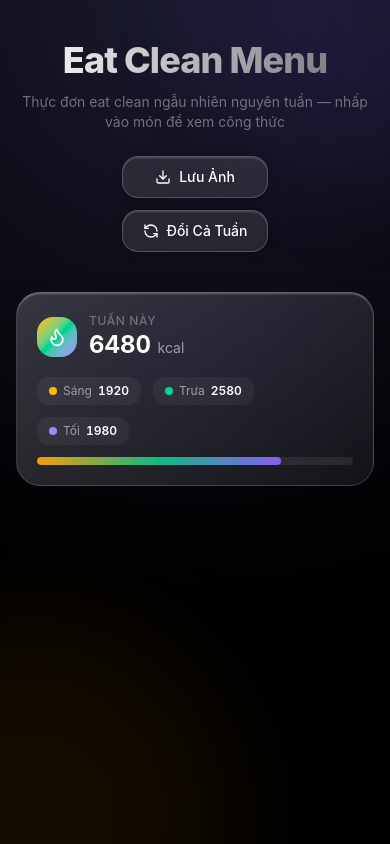
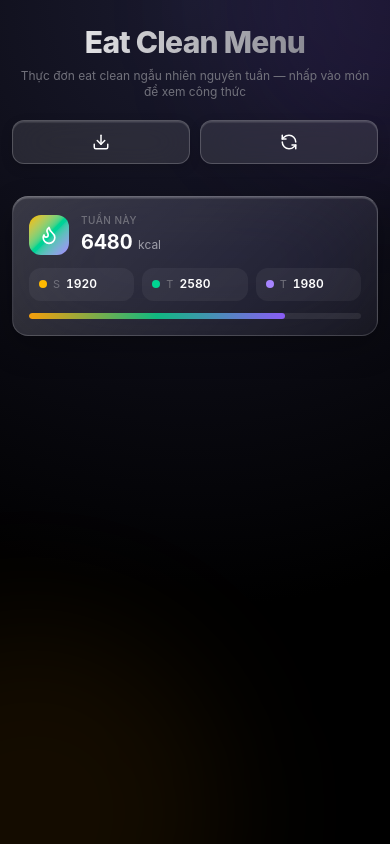
Before and after one commit to mtdes23/eat-clean, a Vue app: page / in a window 390 px wide. Shown: the top 844 px of the page. Built offline with nearby package versions, Linux system fonts and the light colour scheme.

Commit message:
tối ưu mobile: touch targets 44px+, safe area, loại bỏ hover-only trên mobile, responsive spacing, viewport-fit=cover, reduced-motion, overscroll-behavior

```diff
--- a/index.html
+++ b/index.html
@@ -3,7 +3,11 @@
   <head>
     <meta charset="UTF-8" />
     <link rel="icon" type="image/svg+xml" href="/favicon.svg" />
-    <meta name="viewport" content="width=device-width, initial-scale=1.0" />
+    <meta name="viewport" content="width=device-width, initial-scale=1.0, viewport-fit=cover, maximum-scale=5, user-scalable=yes" />
+    <meta name="theme-color" content="#000000" />
+    <meta name="apple-mobile-web-app-capable" content="yes" />
+    <meta name="apple-mobile-web-app-status-bar-style" content="black-translucent" />
+    <meta name="mobile-web-app-capable" content="yes" />
     <meta name="description" content="Tạo thực đơn eat clean ngẫu nhiên cho cả tuần. Xem công thức chi tiết cho từng món ăn healthy, giúp bạn ăn sạch sống khỏe mỗi ngày!" />
     <meta property="og:title" content="Eat Clean Menu" />
     <meta property="og:description" content="Thực đơn eat clean ngẫu nhiên nguyên tuần siêu ngon và đủ dinh dưỡng" />
--- a/src/components/WeeklyMenu.vue
+++ b/src/components/WeeklyMenu.vue
@@ -1,62 +1,62 @@
 <template>
-  <div class="w-full max-w-7xl mx-auto py-10 px-4 sm:px-6 lg:px-8 relative">
+  <div class="w-full max-w-7xl mx-auto py-6 md:py-10 px-3 sm:px-6 lg:px-8 relative">
     <div ref="captureRef">
-      <div class="flex flex-col md:flex-row justify-between items-center mb-10 gap-6 relative z-10">
+      <div class="flex flex-col md:flex-row justify-between items-center mb-8 md:mb-10 gap-5 relative z-10">
         <div class="text-center md:text-left">
-          <h1 class="text-4xl md:text-5xl font-extrabold text-transparent bg-clip-text bg-gradient-to-r from-white to-zinc-500 mb-3 tracking-tight">
+          <h1 class="text-3xl md:text-5xl font-extrabold text-transparent bg-clip-text bg-gradient-to-r from-white to-zinc-500 mb-2 tracking-tight">
             Eat Clean Menu
           </h1>
-          <p class="text-zinc-500 text-sm max-w-xl">
+          <p class="text-zinc-500 text-xs md:text-sm max-w-xl">
             Thực đơn eat clean ngẫu nhiên nguyên tuần &mdash; nhấp vào món để xem công thức
           </p>
         </div>
-        <div class="flex flex-col sm:flex-row gap-3" data-html2canvas-ignore>
-          <button @click="downloadImage" class="glass-button flex items-center justify-center gap-2 px-5 py-2.5 rounded-2xl text-sm font-medium text-white group cursor-pointer hover:border-white/40">
-            <Download class="w-4 h-4 group-hover:-translate-y-0.5 transition-transform duration-300" />
-            Lưu Ảnh
+        <div class="flex flex-row gap-2.5 w-full sm:w-auto" data-html2canvas-ignore>
+          <button @click="downloadImage" class="glass-button flex items-center justify-center gap-2 px-4 py-3 md:px-5 md:py-2.5 rounded-xl md:rounded-2xl text-sm font-medium text-white cursor-pointer active:scale-95 flex-1 sm:flex-initial">
+            <Download class="w-[18px] h-[18px]" />
+            <span class="hidden xs:inline">Lưu Ảnh</span>
           </button>
-          <button @click="generateNewWeek" class="glass-button flex items-center justify-center gap-2 px-5 py-2.5 rounded-2xl text-sm font-medium text-white group cursor-pointer hover:border-white/40">
-            <RefreshCcw class="w-4 h-4 group-hover:-rotate-180 transition-transform duration-700" />
-            Đổi Cả Tuần
+          <button @click="generateNewWeek" class="glass-button flex items-center justify-center gap-2 px-4 py-3 md:px-5 md:py-2.5 rounded-xl md:rounded-2xl text-sm font-medium text-white cursor-pointer active:scale-95 flex-1 sm:flex-initial">
+            <RefreshCcw class="w-[18px] h-[18px]" />
+            <span class="hidden xs:inline">Đổi Tuần</span>
           </button>
         </div>
       </div>
 
-      <div class="glass-card-strong rounded-3xl p-5 mb-8 relative z-10" data-html2canvas-ignore>
-        <div class="flex items-center justify-between flex-wrap gap-4">
-          <div class="flex items-center gap-3">
-            <div class="w-10 h-10 rounded-2xl bg-gradient-to-br from-amber-400 via-emerald-400 to-violet-400 flex items-center justify-center">
+      <div class="glass-card-strong rounded-2xl md:rounded-3xl p-4 md:p-5 mb-6 md:mb-8 relative z-10" data-html2canvas-ignore>
+        <div class="flex flex-col sm:flex-row items-start sm:items-center justify-between gap-3">
+          <div class="flex items-center gap-3 w-full sm:w-auto">
+            <div class="w-10 h-10 rounded-xl md:rounded-2xl bg-gradient-to-br from-amber-400 via-emerald-400 to-violet-400 flex items-center justify-center shrink-0">
               <Flame class="w-5 h-5 text-white" />
             </div>
             <div>
-              <p class="text-xs text-zinc-500 font-medium uppercase tracking-wider">Tuần này</p>
-              <p class="text-2xl font-bold tabular-nums">{{ totalWeekCalories }} <span class="text-sm font-normal text-zinc-400">kcal</span></p>
+              <p class="text-[10px] md:text-xs text-zinc-500 font-medium uppercase tracking-wider">Tuần này</p>
+              <p class="text-xl md:text-2xl font-bold tabular-nums">{{ totalWeekCalories }} <span class="text-xs md:text-sm font-normal text-zinc-400">kcal</span></p>
             </div>
           </div>
-          <div class="flex flex-wrap gap-3 text-xs">
-            <div class="flex items-center gap-1.5 px-3 py-1.5 rounded-xl bg-white/5">
-              <span class="w-2 h-2 rounded-full bg-amber-400"></span>
-              <span class="text-zinc-400">Sáng</span>
-              <span class="text-white font-semibold tabular-nums">{{ totalTypeCalories.breakfast }}</span>
+          <div class="flex gap-2 w-full sm:w-auto">
+            <div class="flex-1 sm:flex-initial flex items-center gap-1.5 px-2.5 md:px-3 py-2 rounded-xl bg-white/5 min-w-0">
+              <span class="w-2 h-2 rounded-full bg-amber-400 shrink-0"></span>
+              <span class="text-zinc-500 text-[11px] md:text-xs">S</span>
+              <span class="text-white font-semibold tabular-nums text-xs md:text-sm">{{ totalTypeCalories.breakfast }}</span>
             </div>
-            <div class="flex items-center gap-1.5 px-3 py-1.5 rounded-xl bg-white/5">
-              <span class="w-2 h-2 rounded-full bg-emerald-400"></span>
-              <span class="text-zinc-400">Trưa</span>
-              <span class="text-white font-semibold tabular-nums">{{ totalTypeCalories.lunch }}</span>
+            <div class="flex-1 sm:flex-initial flex items-center gap-1.5 px-2.5 md:px-3 py-2 rounded-xl bg-white/5 min-w-0">
+              <span class="w-2 h-2 rounded-full bg-emerald-400 shrink-0"></span>
+              <span class="text-zinc-500 text-[11px] md:text-xs">T</span>
+              <span class="text-white font-semibold tabular-nums text-xs md:text-sm">{{ totalTypeCalories.lunch }}</span>
             </div>
-            <div class="flex items-center gap-1.5 px-3 py-1.5 rounded-xl bg-white/5">
-              <span class="w-2 h-2 rounded-full bg-violet-400"></span>
-              <span class="text-zinc-400">Tối</span>
-              <span class="text-white font-semibold tabular-nums">{{ totalTypeCalories.dinner }}</span>
+            <div class="flex-1 sm:flex-initial flex items-center gap-1.5 px-2.5 md:px-3 py-2 rounded-xl bg-white/5 min-w-0">
+              <span class="w-2 h-2 rounded-full bg-violet-400 shrink-0"></span>
+              <span class="text-zinc-500 text-[11px] md:text-xs">T</span>
+              <span class="text-white font-semibold tabular-nums text-xs md:text-sm">{{ totalTypeCalories.dinner }}</span>
             </div>
           </div>
         </div>
-        <div class="mt-3 h-2 bg-white/8 rounded-full overflow-hidden">
+        <div class="mt-3 h-[6px] md:h-2 bg-white/8 rounded-full overflow-hidden">
           <div class="h-full rounded-full transition-all duration-700 bar-gradient" :style="{ width: Math.min((totalWeekCalories / WEEK_TARGET) * 100, 100) + '%' }"></div>
         </div>
       </div>
 
-      <div class="grid grid-cols-1 sm:grid-cols-2 lg:grid-cols-3 xl:grid-cols-4 2xl:grid-cols-7 gap-5 relative z-10">
+      <div class="grid grid-cols-1 sm:grid-cols-2 lg:grid-cols-3 xl:grid-cols-4 2xl:grid-cols-7 gap-3 md:gap-5 relative z-10">
         <DayCard
           v-for="(day, index) in weekPlan"
           :key="day.day + '-' + (day.breakfast?.id || index)"
@@ -68,25 +68,25 @@
         />
       </div>
 
-      <div class="mt-16 py-6 border-t border-white/8 text-center text-zinc-600 text-xs relative z-10" data-html2canvas-ignore>
-        <p class="mb-1">Designed with <span class="text-white hover:text-pink-400 font-semibold transition-colors duration-300">mtdes23</span></p>
-        <a href="https://www.mtdes23.id.vn" target="_blank" class="hover:text-zinc-400 tracking-wide transition-colors duration-300">www.mtdes23.id.vn</a>
+      <div class="mt-12 md:mt-16 py-5 md:py-6 border-t border-white/8 text-center text-zinc-600 text-[11px] md:text-xs relative z-10" data-html2canvas-ignore>
+        <p class="mb-1">Designed with <span class="text-white font-semibold">mtdes23</span></p>
+        <a href="https://www.mtdes23.id.vn" target="_blank" class="hover:text-zinc-400 tracking-wide transition-colors">www.mtdes23.id.vn</a>
       </div>
     </div>
 
-    <TransitionGroup name="toast" tag="div" class="fixed top-4 right-4 z-50 space-y-2" data-html2canvas-ignore>
+    <TransitionGroup name="toast" tag="div" class="fixed left-3 right-3 sm:left-auto sm:right-4 top-4 z-50 space-y-2 max-w-[360px] mx-auto sm:mx-0" data-html2canvas-ignore>
       <div v-for="toast in toasts" :key="toast.id"
-        class="glass-card-strong rounded-2xl px-5 py-3 text-sm text-white flex items-center gap-3 shadow-2xl min-w-[200px]">
-        <CheckCircle v-if="toast.type === 'success'" class="w-4 h-4 text-emerald-400 shrink-0" />
-        <span>{{ toast.message }}</span>
+        class="glass-card-strong rounded-2xl px-4 md:px-5 py-3 text-sm text-white flex items-center gap-3 shadow-2xl">
+        <CheckCircle v-if="toast.type === 'success'" class="w-[18px] h-[18px] text-emerald-400 shrink-0" />
+        <span class="text-[13px] md:text-sm">{{ toast.message }}</span>
       </div>
     </TransitionGroup>
 
     <Transition name="fab">
       <button v-if="showScrollTop" @click="scrollToTop"
-        class="fixed bottom-6 right-6 z-40 glass-button p-3 rounded-full text-zinc-400 hover:text-white hover:border-white/40 shadow-2xl cursor-pointer"
+        class="fixed bottom-6 right-4 md:right-6 z-40 glass-button min-w-[48px] min-h-[48px] flex items-center justify-center rounded-full text-zinc-400 hover:text-white active:text-white shadow-2xl cursor-pointer active:scale-90"
         data-html2canvas-ignore aria-label="Lên đầu trang">
-        <ChevronUp class="w-5 h-5" />
+        <ChevronUp class="w-[22px] h-[22px]" />
       </button>
     </Transition>
   </div>
@@ -142,8 +142,8 @@ const downloadImage = async () => {
     link.href = dataUrl;
     link.click();
     showToast('Đã lưu ảnh thành công!');
-  } catch (error) {
-    showToast('Lỗi khi lưu ảnh', 'error');
+  } catch {
+    showToast('Lỗi khi lưu ảnh');
   }
 };
 
@@ -184,7 +184,7 @@ onMounted(() => {
   } else {
     generateNewWeek();
   }
-  window.addEventListener('scroll', handleScroll);
+  window.addEventListener('scroll', handleScroll, { passive: true });
 });
 
 onBeforeUnmount(() => {
--- a/src/style.css
+++ b/src/style.css
@@ -11,16 +11,19 @@
     --shadow-md: inset 0 1.5px 1px rgba(255, 255, 255, 0.2), 0 12px 30px rgba(0, 0, 0, 0.25);
     --blur: saturate(200%) blur(50px);
     --font-family: -apple-system, BlinkMacSystemFont, "Inter", "Segoe UI", Roboto, sans-serif;
-    --amber: #f59e0b;
-    --emerald: #10b981;
-    --violet: #8b5cf6;
 }
 
-* { scrollbar-width: thin; scrollbar-color: rgba(255,255,255,0.1) transparent; }
+* {
+    -webkit-tap-highlight-color: transparent;
+    scrollbar-width: thin;
+    scrollbar-color: rgba(255,255,255,0.1) transparent;
+}
+
+html { overscroll-behavior: none; }
+
 ::-webkit-scrollbar { width: 6px; }
 ::-webkit-scrollbar-track { background: transparent; }
 ::-webkit-scrollbar-thumb { background: rgba(255,255,255,0.1); border-radius: 3px; }
-::-webkit-scrollbar-thumb:hover { background: rgba(255,255,255,0.2); }
 
 ::selection { background: rgba(139, 92, 246, 0.3); color: #fff; }
 
@@ -29,8 +32,12 @@ body {
     background-color: var(--macos-bg);
     color: var(--text-primary);
     min-height: 100vh;
+    min-height: -webkit-fill-available;
     background-image: radial-gradient(circle at 50% 0%, #1a1a2e 0%, #000000 70%);
     background-attachment: fixed;
+    overflow-x: hidden;
+    padding-top: env(safe-area-inset-top);
+    padding-bottom: env(safe-area-inset-bottom);
 }
 
 .glass-card {
@@ -58,12 +65,8 @@ body {
     border: 1px solid rgba(255, 255, 255, 0.2);
     box-shadow: var(--shadow-sm);
     transition: all 0.3s cubic-bezier(0.25, 0.8, 0.25, 1);
-}
-
-.glass-button:hover:not(:disabled) {
-    background: rgba(255, 255, 255, 0.2);
-    transform: translateY(-2px);
-    box-shadow: var(--shadow-md);
+    -webkit-user-select: none;
+    user-select: none;
 }
 
 .glass-button:active:not(:disabled) {
@@ -73,6 +76,14 @@ body {
 .glass-button:disabled {
     opacity: 0.5;
     cursor: not-allowed;
+}
+
+@media (hover: hover) {
+    .glass-button:hover:not(:disabled) {
+        background: rgba(255, 255, 255, 0.2);
+        transform: translateY(-2px);
+        box-shadow: var(--shadow-md);
+    }
 }
 
 .light-sweep {
@@ -98,6 +109,14 @@ body {
     100% { left: 200%; }
 }
 
+@media (prefers-reduced-motion: reduce) {
+    *, *::before, *::after {
+        animation-duration: 0.01ms !important;
+        animation-iteration-count: 1 !important;
+        transition-duration: 0.01ms !important;
+    }
+}
+
 .animate-fade-up {
     opacity: 0;
     transform: translateY(24px);
@@ -107,70 +126,40 @@ body {
     to { opacity: 1; transform: translateY(0); }
 }
 
-.animate-slide-in {
-    animation: slideIn 0.4s cubic-bezier(0.16, 1, 0.3, 1) forwards;
-}
-@keyframes slideIn {
-    from { opacity: 0; transform: translateX(24px); }
-    to { opacity: 1; transform: translateX(0); }
-}
-
-.animate-slide-out {
-    animation: slideOut 0.3s ease forwards;
-}
-@keyframes slideOut {
-    to { opacity: 0; transform: translateX(24px); }
-}
-
-.animate-scale-in {
-    animation: scaleIn 0.3s cubic-bezier(0.16, 1, 0.3, 1) forwards;
-}
-@keyframes scaleIn {
-    from { opacity: 0; transform: scale(0.9); }
-    to { opacity: 1; transform: scale(1); }
-}
-
-.animate-pulse-glow {
-    animation: pulseGlow 2s ease-in-out infinite;
-}
-@keyframes pulseGlow {
-    0%, 100% { box-shadow: 0 0 20px rgba(139, 92, 246, 0); }
-    50% { box-shadow: 0 0 20px rgba(139, 92, 246, 0.15); }
-}
-
-.animate-count {
-    display: inline-block;
-    transition: all 0.3s ease;
-}
-
 .meal-card-amber {
     background: linear-gradient(135deg, rgba(245, 158, 11, 0.08) 0%, rgba(255, 255, 255, 0.03) 100%);
     border-left: 2px solid rgba(245, 158, 11, 0.4);
 }
+@media (hover: hover) {
     .meal-card-amber:hover {
         background: linear-gradient(135deg, rgba(245, 158, 11, 0.15) 0%, rgba(255, 255, 255, 0.05) 100%);
         border-left-color: rgba(245, 158, 11, 0.7);
         box-shadow: 0 0 24px rgba(245, 158, 11, 0.08);
+    }
 }
 
 .meal-card-emerald {
     background: linear-gradient(135deg, rgba(16, 185, 129, 0.08) 0%, rgba(255, 255, 255, 0.03) 100%);
     border-left: 2px solid rgba(16, 185, 129, 0.4);
 }
+@media (hover: hover) {
     .meal-card-emerald:hover {
         background: linear-gradient(135deg, rgba(16, 185, 129, 0.15) 0%, rgba(255, 255, 255, 0.05) 100%);
         border-left-color: rgba(16, 185, 129, 0.7);
         box-shadow: 0 0 24px rgba(16, 185, 129, 0.08);
+    }
 }
 
 .meal-card-violet {
     background: linear-gradient(135deg, rgba(139, 92, 246, 0.08) 0%, rgba(255, 255, 255, 0.03) 100%);
     border-left: 2px solid rgba(139, 92, 246, 0.4);
 }
+@media (hover: hover) {
     .meal-card-violet:hover {
         background: linear-gradient(135deg, rgba(139, 92, 246, 0.15) 0%, rgba(255, 255, 255, 0.05) 100%);
         border-left-color: rgba(139, 92, 246, 0.7);
         box-shadow: 0 0 24px rgba(139, 92, 246, 0.08);
+    }
 }
 
 .bar-amber { background: linear-gradient(90deg, #f59e0b, #fbbf24); }
```
Also changed, not shown: src/App.vue (+17 -4 lines), src/components/DayCard.vue (+24 -15 lines), src/views/RecipeDetail.vue (+28 -25 lines). Lines whose indentation alone changed are shown as unchanged.
